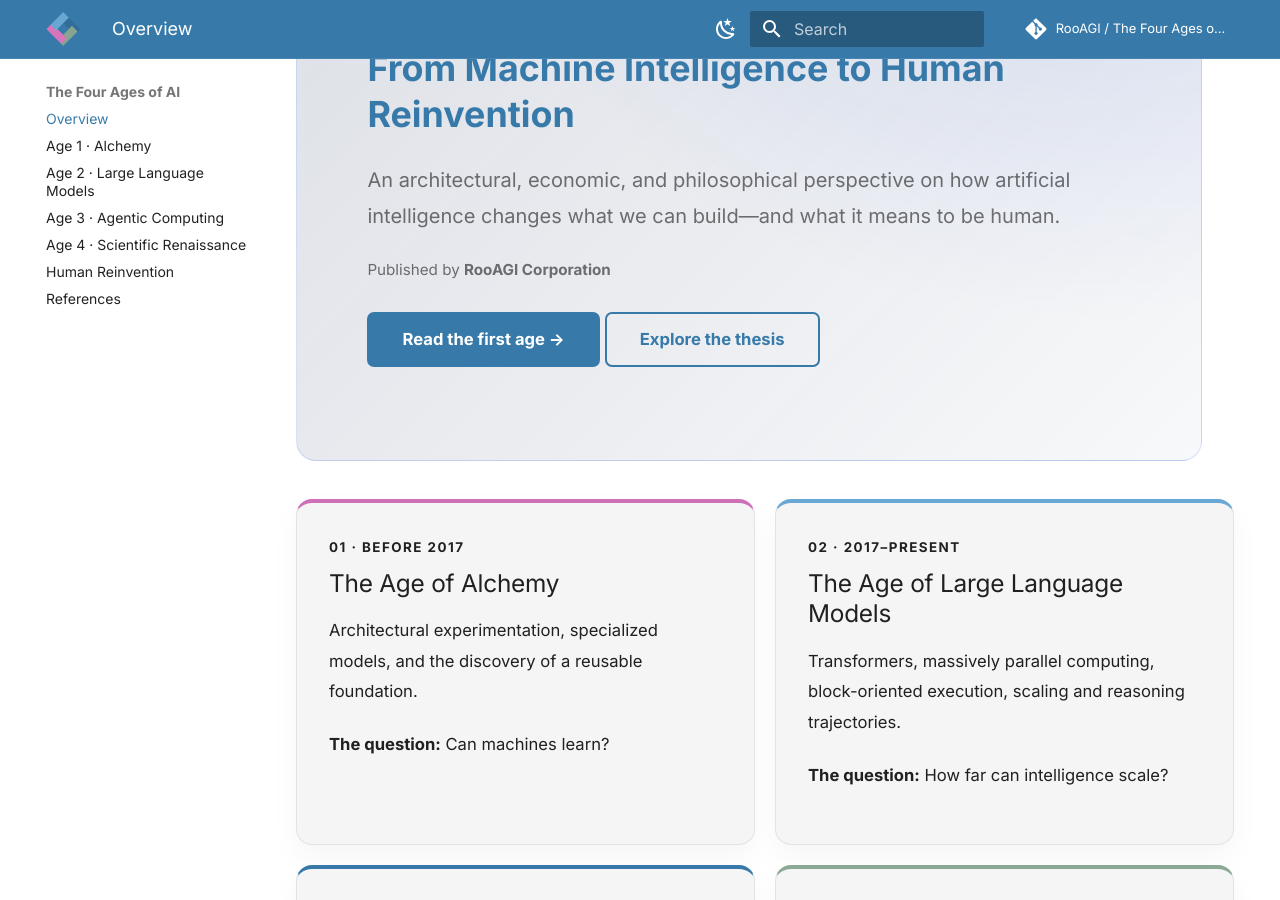
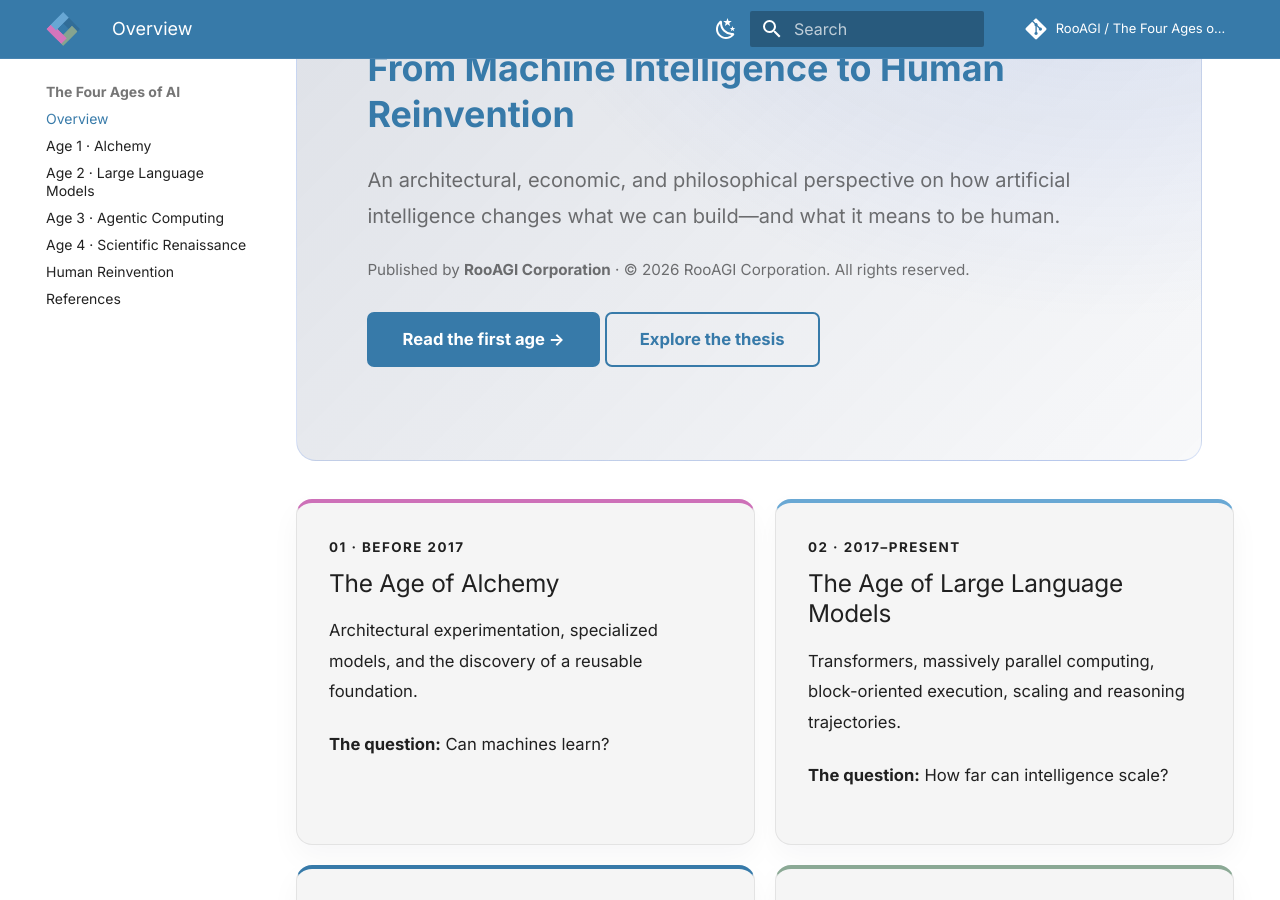
Before and after one commit to RooAGI/The-Four-Ages-of-AI-From-Machine-Intelligence-to-Human-Reinvention, an MkDocs documentation site: the page built from docs/index.md, in a window 1280 px wide and 900 px high, scrolled down 306 px. Built offline with MkDocs 1.6.1 and Material for MkDocs 9.7.7, drawn with Linux system fonts in a browser that asks for light colours; comment, search, counter and statistics services are not loaded.

Commit message:
Make copyright visible in branded homepage hero

```diff
--- a/docs/index.md
+++ b/docs/index.md
@@ -13,7 +13,7 @@ hide:
 
 <p class="hero-deck">An architectural, economic, and philosophical perspective on how artificial intelligence changes what we can build—and what it means to be human.</p>
 
-<p class="hero-publisher">Published by <strong>RooAGI Corporation</strong></p>
+<p class="hero-publisher">Published by <strong>RooAGI Corporation</strong> · © 2026 RooAGI Corporation. All rights reserved.</p>
 
 [Read the first age →](age-1-alchemy.md){ .md-button .md-button--primary }
 [Explore the thesis](#four-ages-one-deeper-pattern){ .md-button }
```
